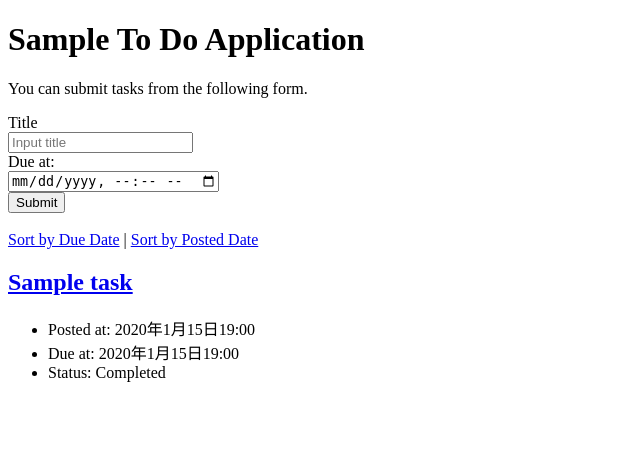
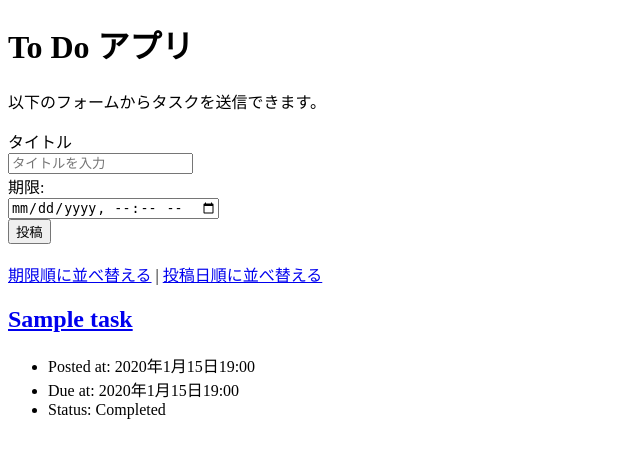
Before and after one commit to s1F102202291/django-test-exercise, a Django app: page / in a window 1280 px wide. Shown: the top 458 px of the page, without its empty margins (0-640 px from the left). Run offline with Django 5.2, Linux system fonts and the light colour scheme; tables that the repository leaves empty hold one stand-in row (values such as "Sample post").

Commit message:
トップページの英語を日本語に変更

```diff
--- a/todo/templates/todo/index.html
+++ b/todo/templates/todo/index.html
@@ -9,27 +9,27 @@
   </head>
 
   <body>
-    <h1>Sample To Do Application</h1>
-    <p>You can submit tasks from the following form.</p>
+    <h1>To Do アプリ</h1>
+    <p>以下のフォームからタスクを送信できます。</p>
     <form action="{% url 'index' %}" method="post">
       {% csrf_token %}
       <div>
-        <label for="titleInput">Title</label><br>
-        <input id="titleInput" name="title" type="text" placeholder="Input title">
+        <label for="titleInput">タイトル</label><br>
+        <input id="titleInput" name="title" type="text" placeholder="タイトルを入力">
       </div>
       <div>
-        <label for="dueInput">Due at:</label><br>
+        <label for="dueInput">期限:</label><br>
         <input id="dueInput" name="due_at" type="datetime-local">
       </div>
       <div>
-        <button type="submit">Submit</button>
+        <button type="submit">投稿</button>
       </div>
     </form>
     <br>
 
     <div>
-      <a href="{% url 'index' %}?order=due">Sort by Due Date</a> |
-      <a href="{% url 'index' %}?order=post">Sort by Posted Date</a>
+      <a href="{% url 'index' %}?order=due">期限順に並べ替える</a> |
+      <a href="{% url 'index' %}?order=post">投稿日順に並べ替える</a>
     </div>
 
     {% for task in tasks %}
```
